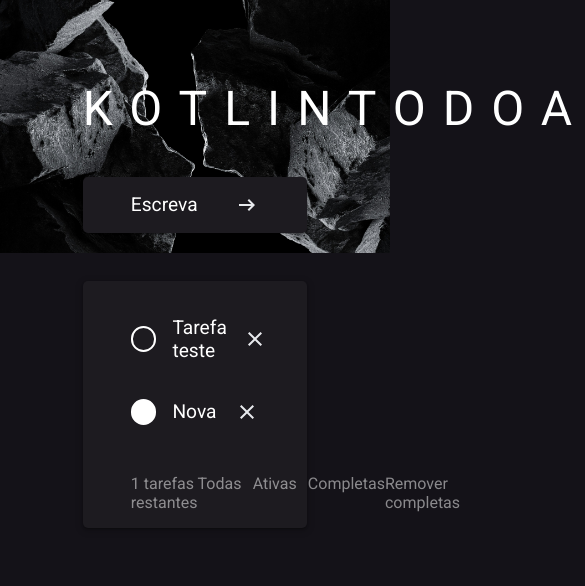
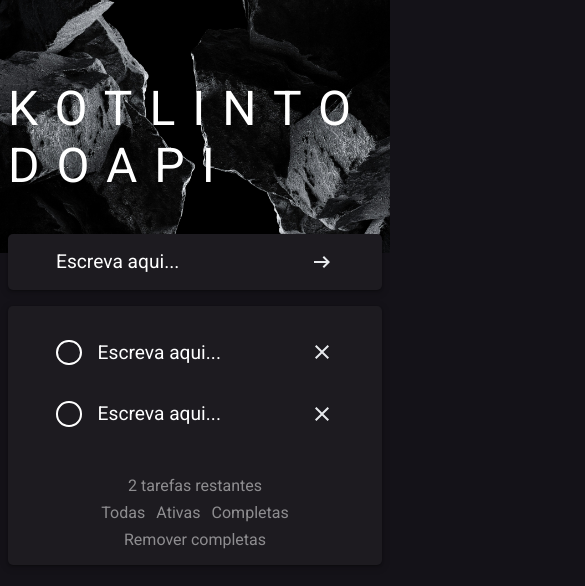
Before and after one commit to LucasWithBoots/KotlinToDoAPI-Angular, an Angular app: page / in a window 390 px wide. Shown: the top 586 px of the page, 585 px wide, since content can reach past the window. Built offline with nearby package versions, Linux system fonts and the light colour scheme; data requests are answered from the project's data file.

Commit message:
feat: estilos para mobile

```diff
--- a/db.json
+++ b/db.json
@@ -1,16 +1,16 @@
 {
   "tarefas": [
     {
-      "id": "e49c",
-      "titulo": "Tarefa teste",
+      "id": "cd9a",
+      "titulo": "Escreva aqui...",
       "dataDeCriacao": "Fri Jul 12 2024",
       "status": "PENDENTE"
     },
     {
-      "id": "a514",
-      "titulo": "Nova",
+      "id": "dc24",
+      "titulo": "Escreva aqui...",
       "dataDeCriacao": "Fri Jul 12 2024",
-      "status": "CONCLUIDA"
+      "status": "PENDENTE"
     }
   ]
 }
--- a/src/app/app.component.scss
+++ b/src/app/app.component.scss
@@ -14,3 +14,9 @@
   width: 60%;
   margin: auto;
 }
+
+@media only screen and (max-width: 768px) {
+  .conteudo-util{
+    width: 100%;
+  }
+}
--- a/src/app/campo-tarefas/campo-tarefas.component.scss
+++ b/src/app/campo-tarefas/campo-tarefas.component.scss
@@ -30,3 +30,11 @@
     }
   }
 }
+
+@media only screen and (max-width: 768px) {
+  .barra-inferior{
+    flex-direction: column;
+    align-items: center;
+    gap: .5rem;
+  }
+}
--- a/src/app/criar-tarefa/criar-tarefa.component.scss
+++ b/src/app/criar-tarefa/criar-tarefa.component.scss
@@ -14,3 +14,9 @@ textarea {
 img {
   cursor: pointer;
 }
+
+@media only screen and (max-width: 768px) {
+  .campo-criar-tarefa {
+    margin-bottom: 1rem;
+  }
+}
--- a/src/app/header/header.component.scss
+++ b/src/app/header/header.component.scss
@@ -3,3 +3,10 @@ h1 {
   letter-spacing: 17px;
   text-transform: uppercase;
 }
+
+@media only screen and (max-width: 768px) {
+  h1{
+    text-wrap: wrap;
+    word-wrap: break-word;
+  }
+}
```
Also changed, not shown: src/styles.scss (line endings or trailing spaces).
